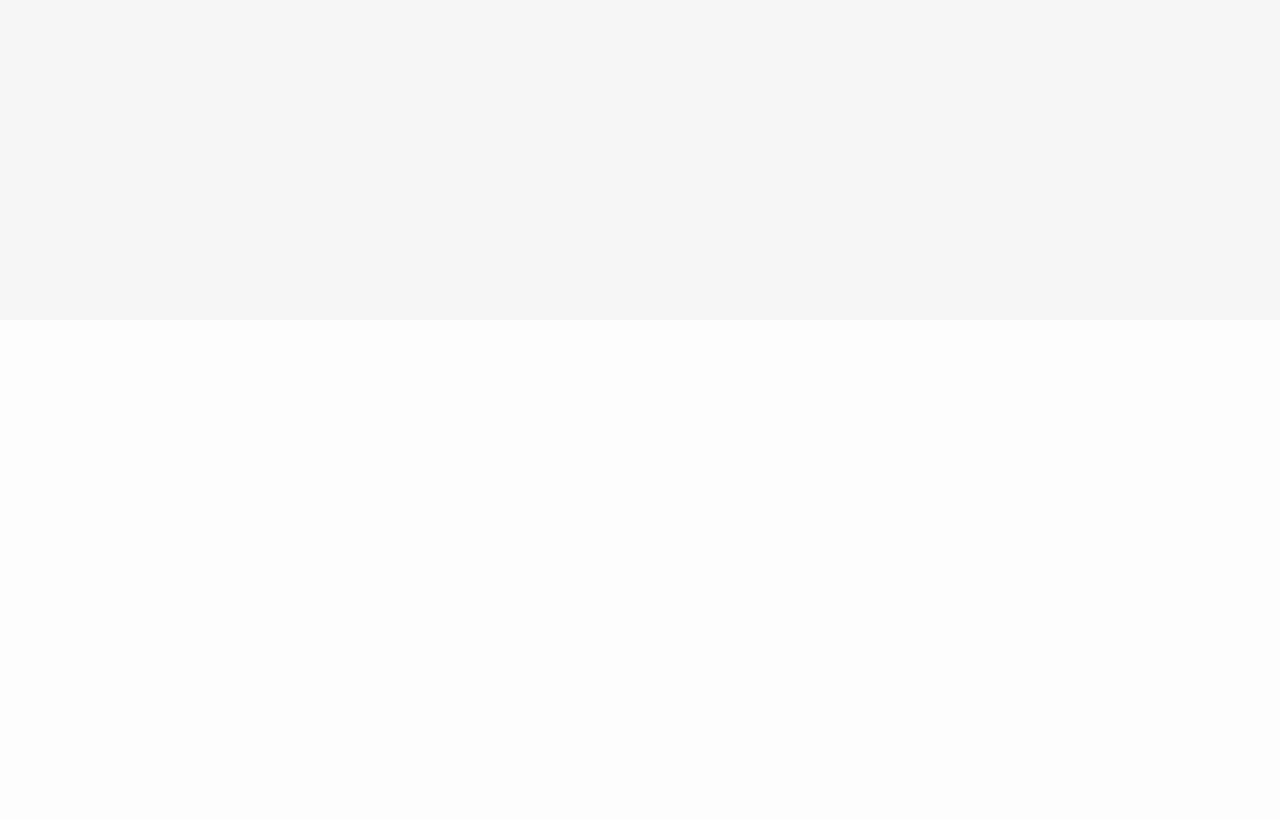
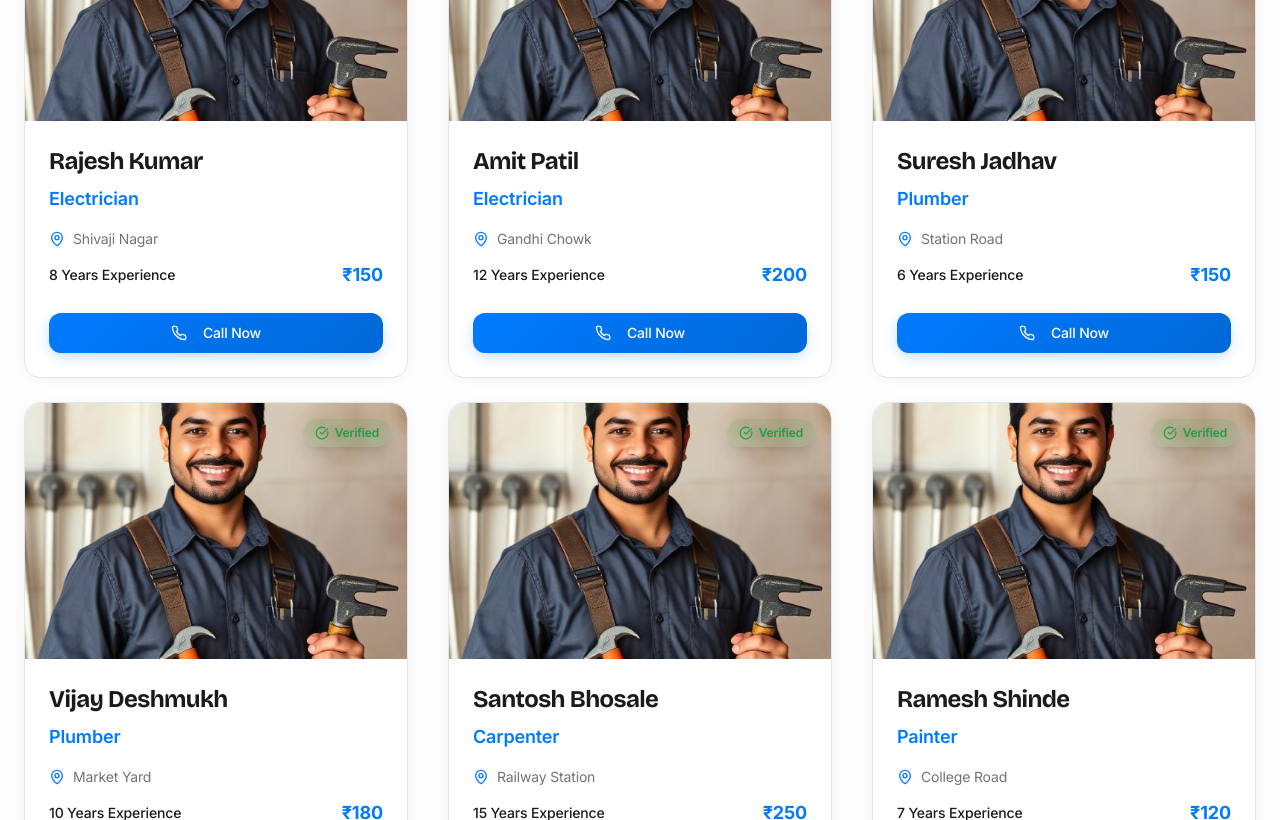
Before and after one commit to ideatmind/dharashiv-connect-trust, a React (Vite) app: page /search in a window 1280 px wide. Before the commit this address had no page. Shown: the part 480-1300 px from the top of the page. Before the commit the page ends 800 px from the top, so only its background shows below. Built offline with nearby package versions, Linux system fonts and the light colour scheme; the HTML template or start-up script is replaced by a standard one.

Commit message:
Refactor: Enhance provider cards and search

```diff
--- a/src/App.tsx
+++ b/src/App.tsx
@@ -7,6 +7,7 @@ import GlassNavbar from "./components/GlassNavbar";
 import Index from "./pages/Index";
 import CategoryListing from "./pages/CategoryListing";
 import ProviderProfile from "./pages/ProviderProfile";
+import SearchResults from "./pages/SearchResults";
 import NotFound from "./pages/NotFound";
 
 const queryClient = new QueryClient();
@@ -22,6 +23,7 @@ const App = () => (
           <Route path="/" element={<Index />} />
           <Route path="/category/:category" element={<CategoryListing />} />
           <Route path="/provider/:id" element={<ProviderProfile />} />
+          <Route path="/search" element={<SearchResults />} />
           {/* ADD ALL CUSTOM ROUTES ABOVE THE CATCH-ALL "*" ROUTE */}
           <Route path="*" element={<NotFound />} />
         </Routes>
--- a/src/components/Hero.tsx
+++ b/src/components/Hero.tsx
@@ -27,9 +27,8 @@ const Hero = () => {
 
   const handleSearch = () => {
     if (searchQuery.trim()) {
-      // Convert search query to URL-friendly format
-      const categorySlug = searchQuery.trim().toLowerCase().replace(/\s+/g, '-');
-      navigate(`/category/${categorySlug}`);
+      // Navigate to search results page with query
+      navigate(`/search?q=${encodeURIComponent(searchQuery.trim())}`);
     }
   };
 
--- a/src/components/ProviderCard.tsx
+++ b/src/components/ProviderCard.tsx
@@ -7,6 +7,7 @@ interface ProviderCardProps {
   name: string;
   photo: string;
   location: string;
+  profession: string;
   experience: string;
   visitingCharge: string;
   onClick: () => void;
@@ -16,6 +17,7 @@ const ProviderCard = ({
   name,
   photo,
   location,
+  profession,
   experience,
   visitingCharge,
   onClick,
@@ -55,9 +57,10 @@ const ProviderCard = ({
 
       {/* Provider Info */}
       <div className="p-6">
-        <h3 className="font-bold text-foreground text-2xl tracking-tight mb-4">
+        <h3 className="font-bold text-foreground text-2xl tracking-tight mb-2">
           {name}
         </h3>
+        <p className="text-accent font-semibold text-lg mb-4">{profession}</p>
 
         <div className="space-y-3 text-sm text-muted-foreground mb-6">
           <div className="flex items-center gap-2">
--- a/src/components/ServiceCategories.tsx
+++ b/src/components/ServiceCategories.tsx
@@ -50,27 +50,29 @@ const ServiceCategories = () => {
             <Link
               key={category.name}
               to={category.path}
-              className={`group ${isVisible ? "fade-in-scale" : "opacity-0"}`}
-              style={staggerChildren(index, 0.08)}
+              className="group"
             >
-              <div className="relative card-premium p-8 text-center h-full overflow-hidden">
-                {/* Accent gradient background on hover */}
-                <div className="absolute inset-0 bg-gradient-to-br from-accent/0 to-accent/0 group-hover:from-accent/5 group-hover:to-accent/10 transition-all duration-500" />
+              <div
+                className={`relative overflow-hidden rounded-3xl bg-gradient-to-br from-card to-card/80 border-2 border-border/50 transition-all duration-500 hover:scale-105 hover:-translate-y-2 hover:shadow-[0_25px_70px_-15px_rgba(59,130,246,0.4)] hover:border-primary/50 ${isVisible ? "fade-in-scale" : "opacity-0"}`}
+                style={staggerChildren(index, 0.08)}
+              >
+                <div className="absolute inset-0 bg-gradient-to-br from-primary/10 via-transparent to-accent/10 opacity-0 group-hover:opacity-100 transition-opacity duration-500" />
 
-                <div className="relative">
-                  <div className="w-20 h-20 mx-auto mb-5 p-4 bg-gradient-to-br from-accent/10 to-accent/5 rounded-3xl transition-all duration-500 group-hover:scale-110 group-hover:rotate-3 shadow-lg group-hover:shadow-[var(--shadow-accent)]">
+                <div className="relative p-10 flex flex-col items-center gap-5">
+                  <div className="relative w-24 h-24 flex items-center justify-center rounded-3xl bg-gradient-to-br from-primary/15 via-primary/10 to-accent/15 group-hover:scale-110 group-hover:rotate-6 transition-all duration-500 shadow-lg group-hover:shadow-primary/20">
+                    <div className="absolute inset-0 rounded-3xl bg-gradient-to-br from-primary/20 to-transparent opacity-0 group-hover:opacity-100 transition-opacity duration-500" />
                     <img
                       src={category.icon}
-                      alt={`${category.name} icon`}
-                      className="w-full h-full object-contain transition-transform duration-500 group-hover:scale-110"
+                      alt={category.name}
+                      className="w-14 h-14 object-contain relative z-10 drop-shadow-lg"
                     />
                   </div>
-                  <h3 className="font-bold text-foreground text-base tracking-tight mb-1 transition-colors duration-300 group-hover:text-accent">
+
+                  <h3 className="text-xl font-bold text-foreground text-center group-hover:text-primary transition-colors duration-300">
                     {category.name}
                   </h3>
-                  <p className="text-muted-foreground text-sm">
-                    {category.nameHi}
-                  </p>
+
+                  <div className="w-16 h-1 bg-gradient-to-r from-transparent via-primary/50 to-transparent opacity-0 group-hover:opacity-100 transition-all duration-500" />
                 </div>
               </div>
             </Link>
--- a/src/index.css
+++ b/src/index.css
@@ -20,9 +20,9 @@ All colors MUST be HSL.
     --popover: 0 0% 100%;
     --popover-foreground: 0 0% 10%;
 
-    /* Primary - Deep charcoal for authority */
-    --primary: 0 0% 10%;
-    --primary-foreground: 0 0% 99%;
+    /* Primary - Electric Blue for trust and authority */
+    --primary: 221 83% 53%;
+    --primary-foreground: 0 0% 100%;
 
     /* Secondary - Sophisticated grey */
     --secondary: 210 10% 92%;
--- a/src/pages/CategoryListing.tsx
+++ b/src/pages/CategoryListing.tsx
@@ -6,13 +6,15 @@ import GlassNavbar from "@/components/GlassNavbar";
 import Footer from "@/components/Footer";
 import providerSample from "@/assets/provider-sample.jpg";
 
-// Mock data for providers
-const mockProviders = [
+// Mock data for providers by category
+const mockProvidersData: Record<string, any[]> = {
+  electrician: [
     {
       id: "1",
       name: "Rajesh Kumar",
       photo: providerSample,
       location: "Shivaji Nagar",
+      profession: "Electrician",
       experience: "8 Years",
       visitingCharge: "150",
     },
@@ -21,14 +23,18 @@ const mockProviders = [
       name: "Amit Patil",
       photo: providerSample,
       location: "Gandhi Chowk",
+      profession: "Electrician",
       experience: "12 Years",
       visitingCharge: "200",
     },
+  ],
+  plumber: [
     {
       id: "3",
       name: "Suresh Jadhav",
       photo: providerSample,
       location: "Station Road",
+      profession: "Plumber",
       experience: "6 Years",
       visitingCharge: "150",
     },
@@ -37,10 +43,23 @@ const mockProviders = [
       name: "Vijay Deshmukh",
       photo: providerSample,
       location: "Market Yard",
+      profession: "Plumber",
       experience: "10 Years",
       visitingCharge: "180",
     },
-];
+  ],
+  carpenter: [
+    {
+      id: "5",
+      name: "Santosh Bhosale",
+      photo: providerSample,
+      location: "Railway Station",
+      profession: "Carpenter",
+      experience: "15 Years",
+      visitingCharge: "250",
+    },
+  ],
+};
 
 const CategoryListing = () => {
   const { category } = useParams();
@@ -51,6 +70,9 @@ const CategoryListing = () => {
     ?.split("-")
     .map((word) => word.charAt(0).toUpperCase() + word.slice(1))
     .join(" ");
+
+  const categoryKey = category?.toLowerCase().replace(/\s+/g, "") || "";
+  const mockProviders = mockProvidersData[categoryKey] || [];
 
   const handleProviderClick = (providerId: string) => {
     navigate(`/provider/${providerId}`);
--- /dev/null
+++ b/src/pages/SearchResults.tsx
@@ -0,0 +1,165 @@
+import { useSearchParams, useNavigate } from "react-router-dom";
+import { useScrollAnimation } from "@/hooks/useScrollAnimation";
+import { staggerChildren } from "@/lib/animations";
+import ProviderCard from "@/components/ProviderCard";
+import GlassNavbar from "@/components/GlassNavbar";
+import Footer from "@/components/Footer";
+import providerSample from "@/assets/provider-sample.jpg";
+
+// Mock data for all providers
+const allProviders = [
+  {
+    id: "1",
+    name: "Rajesh Kumar",
+    photo: providerSample,
+    location: "Shivaji Nagar",
+    profession: "Electrician",
+    experience: "8 Years",
+    visitingCharge: "150",
+    keywords: ["electrician", "electric", "wiring", "electrical work"],
+  },
+  {
+    id: "2",
+    name: "Amit Patil",
+    photo: providerSample,
+    location: "Gandhi Chowk",
+    profession: "Electrician",
+    experience: "12 Years",
+    visitingCharge: "200",
+    keywords: ["electrician", "electric", "wiring", "electrical work"],
+  },
+  {
+    id: "3",
+    name: "Suresh Jadhav",
+    photo: providerSample,
+    location: "Station Road",
+    profession: "Plumber",
+    experience: "6 Years",
+    visitingCharge: "150",
+    keywords: ["plumber", "plumbing", "pipe", "water", "leak"],
+  },
+  {
+    id: "4",
+    name: "Vijay Deshmukh",
+    photo: providerSample,
+    location: "Market Yard",
+    profession: "Plumber",
+    experience: "10 Years",
+    visitingCharge: "180",
+    keywords: ["plumber", "plumbing", "pipe", "water", "leak"],
+  },
+  {
+    id: "5",
+    name: "Santosh Bhosale",
+    photo: providerSample,
+    location: "Railway Station",
+    profession: "Carpenter",
+    experience: "15 Years",
+    visitingCharge: "250",
+    keywords: ["carpenter", "carpentry", "wood", "furniture", "woodwork"],
+  },
+  {
+    id: "6",
+    name: "Ramesh Shinde",
+    photo: providerSample,
+    location: "College Road",
+    profession: "Painter",
+    experience: "7 Years",
+    visitingCharge: "120",
+    keywords: ["painter", "painting", "paint", "wall", "color"],
+  },
+  {
+    id: "7",
+    name: "Prakash Gaikwad",
+    photo: providerSample,
+    location: "Shivaji Nagar",
+    profession: "AC Technician",
+    experience: "9 Years",
+    visitingCharge: "180",
+    keywords: ["ac", "air conditioner", "cooling", "hvac", "air conditioning"],
+  },
+  {
+    id: "8",
+    name: "Mahesh Kale",
+    photo: providerSample,
+    location: "Gandhi Chowk",
+    profession: "Appliance Repair",
+    experience: "11 Years",
+    visitingCharge: "150",
+    keywords: ["appliance", "repair", "washing machine", "fridge", "refrigerator"],
+  },
+];
+
+const SearchResults = () => {
+  const [searchParams] = useSearchParams();
+  const navigate = useNavigate();
+  const { ref, isVisible } = useScrollAnimation({ threshold: 0.1 });
+
+  const query = searchParams.get("q") || "";
+
+  // Advanced search: match by profession, name, or keywords
+  const searchResults = allProviders.filter((provider) => {
+    const searchTerm = query.toLowerCase();
+    return (
+      provider.profession.toLowerCase().includes(searchTerm) ||
+      provider.name.toLowerCase().includes(searchTerm) ||
+      provider.keywords.some(keyword => keyword.includes(searchTerm)) ||
+      provider.location.toLowerCase().includes(searchTerm)
+    );
+  });
+
+  const handleProviderClick = (providerId: string) => {
+    navigate(`/provider/${providerId}`);
+  };
+
+  return (
+    <div className="min-h-screen bg-background pt-20">
+      <GlassNavbar />
+
+      {/* Hero Header */}
+      <header className="bg-gradient-to-br from-primary via-primary/95 to-primary/90 py-16 mb-12">
+        <div className="container mx-auto px-4 max-w-4xl text-center">
+          <h1 className="text-3xl md:text-5xl font-bold text-white mb-3 tracking-tight fade-in-up">
+            Search Results for "{query}"
+          </h1>
+          <p className="text-lg md:text-xl text-white/90 fade-in-up" style={{ animationDelay: "0.1s" }}>
+            {searchResults.length} {searchResults.length === 1 ? "Professional" : "Professionals"} Found
+          </p>
+        </div>
+      </header>
+
+      {/* Results List */}
+      <main ref={ref} className="container mx-auto px-4 pb-12 max-w-7xl">
+        {searchResults.length > 0 ? (
+          <div className="grid grid-cols-1 md:grid-cols-2 lg:grid-cols-3 gap-6">
+            {searchResults.map((provider, index) => (
+              <div
+                key={provider.id}
+                className={isVisible ? "fade-in-up" : "opacity-0"}
+                style={staggerChildren(index, 0.1)}
+              >
+                <ProviderCard
+                  {...provider}
+                  onClick={() => handleProviderClick(provider.id)}
+                />
+              </div>
+            ))}
+          </div>
+        ) : (
+          <div className="text-center py-16">
+            <p className="text-xl text-muted-foreground mb-4">
+              No professionals found for "{query}"
+            </p>
+            <p className="text-muted-foreground">
+              Try searching for: electrician, plumber, carpenter, painter, AC technician, or appliance repair
+            </p>
+          </div>
+        )}
+      </main>
+
+      <Footer />
+    </div>
+  );
+};
+
+export default SearchResults;
```
Lines whose indentation alone changed are shown as unchanged.
